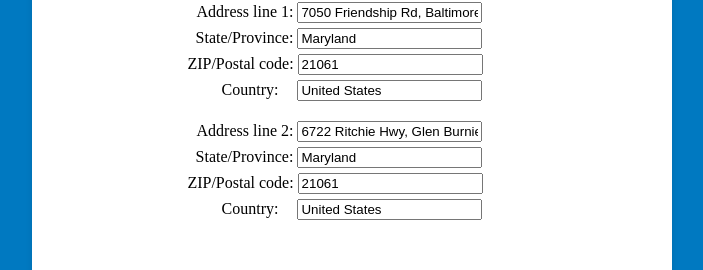
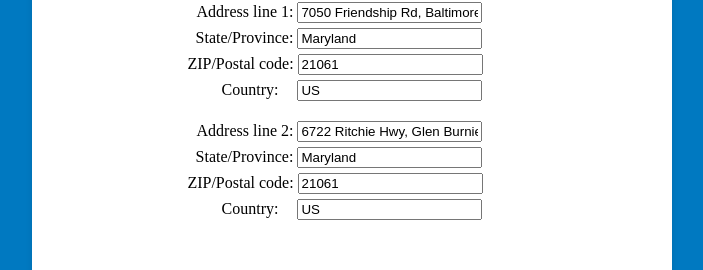
Before and after one commit to inova-tecnologia/webApplication, an Angular app in the folder WebApplication/: page / in a window 1280 px wide. Shown: the part 1024-1294 px from the top of the page, without its empty margins (288-991 px from the left). Built offline with nearby package versions, Linux system fonts and the light colour scheme; no server answers.

Commit message:
working on requirement 2-5

```diff
--- a/WebApplication/src/app/app.component.ts
+++ b/WebApplication/src/app/app.component.ts
@@ -29,12 +29,12 @@ export class AppComponent implements OnInit {
     address1: "7050 Friendship Rd, Baltimore",
     stateOrProvince1: "Maryland",
     zipOrPostalCode1: "21240",
-    country1: "United States",
+    country1: "US",
 
     address2: "6722 Ritchie Hwy, Glen Burnie",
     stateOrProvince2: "Maryland",
     zipOrPostalCode2: "21061",
-    country2: "United States"
+    country2: "US"
   }
 
   constructor(private http: HttpClient) { }
@@ -46,7 +46,6 @@ export class AppComponent implements OnInit {
            paypal.Buttons({
             createOrder: (data: any, actions: any) => {
               this.orderId = actions.order.create.fireAndForget.__id__;
-              console.log(this.orderId);
                 return actions.order.create({
                   purchase_units: [{
                     amount: {
@@ -149,7 +148,7 @@ export class AppComponent implements OnInit {
         this.generatedToken = response.access_token;
       },
       (error: any) => {
-        console.error(error);
+        console.log(error);
       }
     );
   }
```
